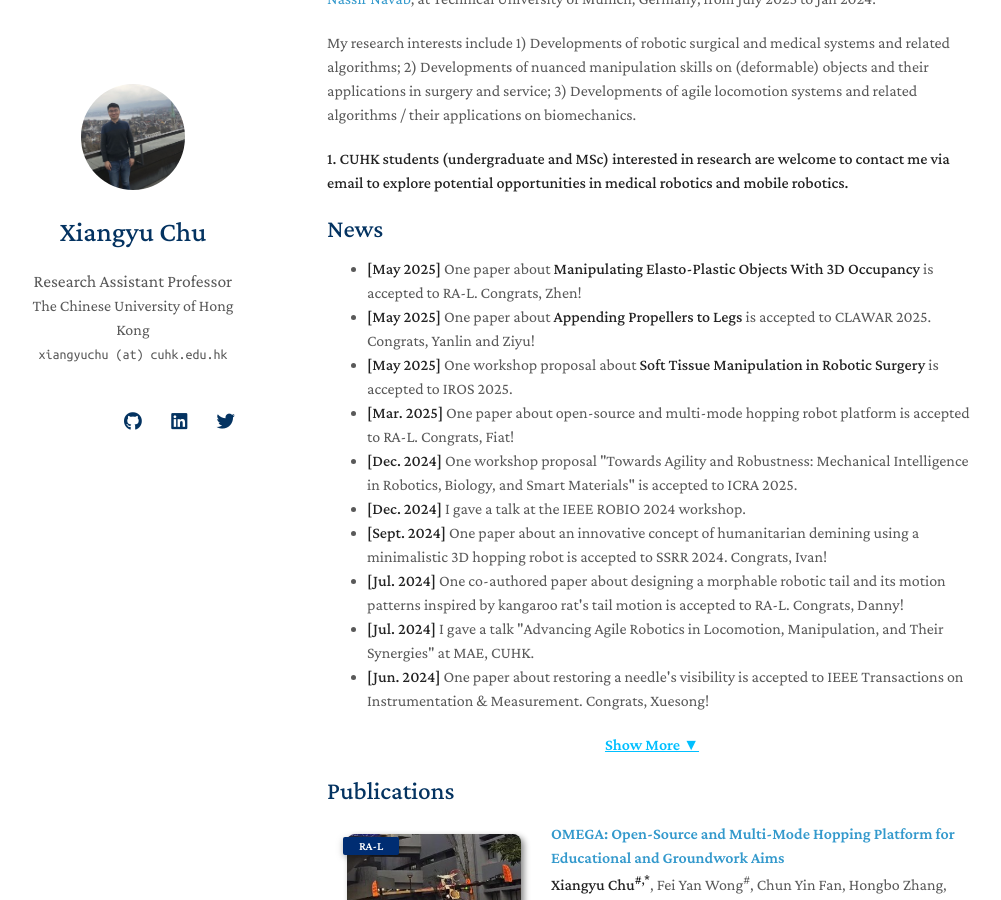
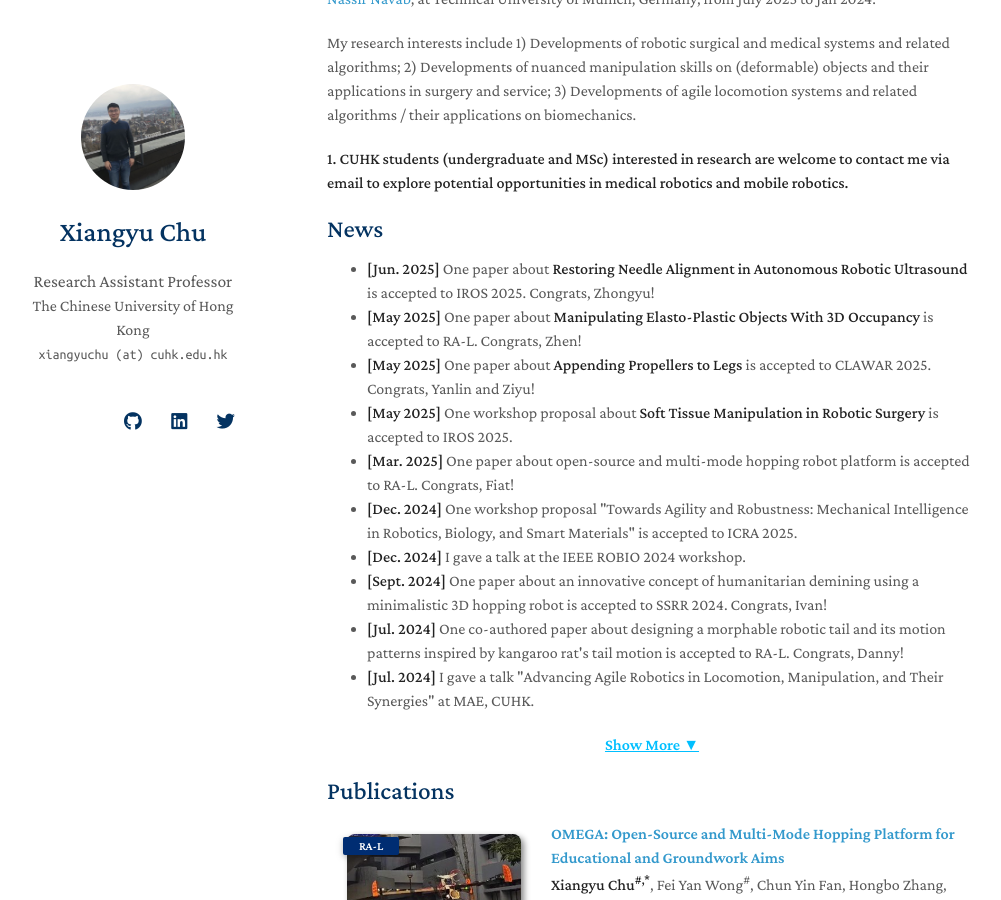
Before and after one commit to xiangyuchu03/xiangyuchu03.github.io, a Jekyll site: the page built from index.md, in a window 1280 px wide and 900 px high, scrolled down 266 px. Shown: the whole window, without its empty margins (143-1144 px from the left). Built offline with Jekyll 4.4.1, drawn with Linux system fonts in a browser that asks for light colours; nearby versions of some CDN libraries; a style sheet for code colours, icons or effects is not loaded; our own code applies the rules of GitHub Pages for plain Markdown files.

Commit message:
Update index.md

```diff
--- a/index.md
+++ b/index.md
@@ -13,6 +13,7 @@ My research interests include 1) Developments of robotic surgical and medical sy
 
 ## News
 <ul id="news-list">
+    <li class="news-item"><strong>[Jun. 2025]</strong> One paper about <strong> Restoring Needle Alignment in Autonomous Robotic Ultrasound </strong> is accepted to IROS 2025. Congrats, Zhongyu!</li>
     <li class="news-item"><strong>[May 2025]</strong> One paper about <strong> Manipulating Elasto-Plastic Objects With 3D Occupancy </strong> is accepted to RA-L. Congrats, Zhen!</li>
     <li class="news-item"><strong>[May 2025]</strong> One paper about <strong> Appending Propellers to Legs </strong> is accepted to CLAWAR 2025. Congrats, Yanlin and Ziyu!</li>
     <li class="news-item"><strong>[May 2025]</strong> One workshop proposal about <strong> Soft Tissue Manipulation in Robotic Surgery </strong> is accepted to IROS 2025.</li>
```
